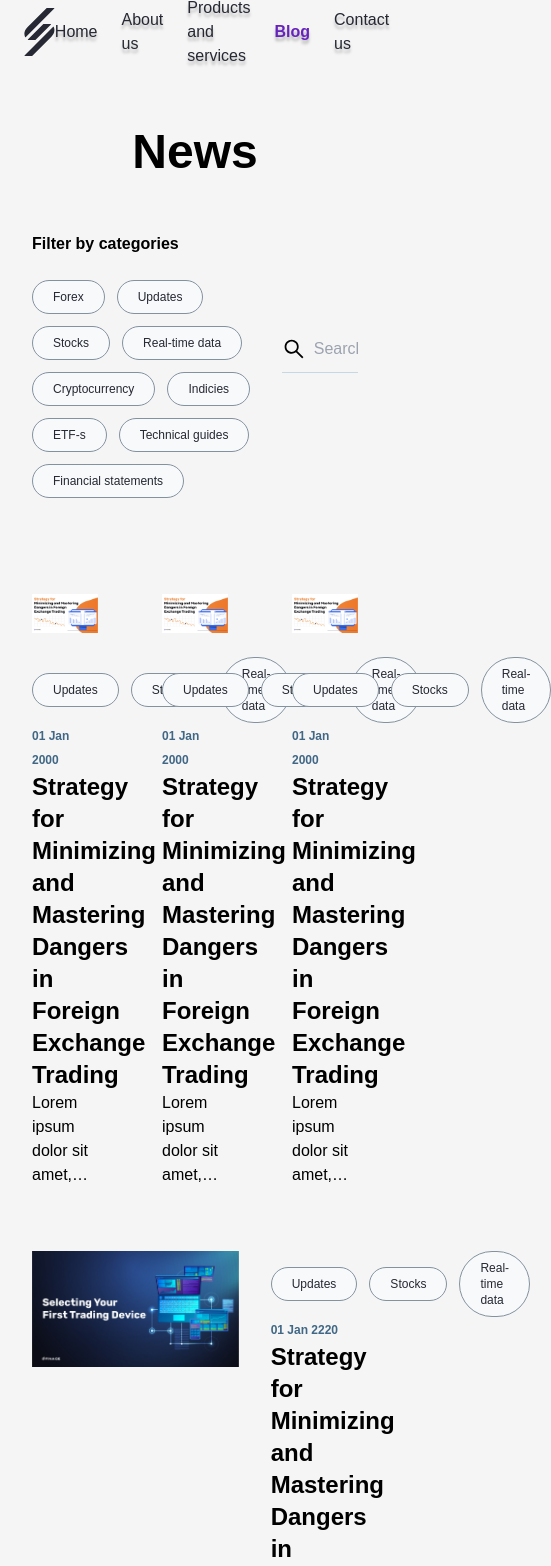
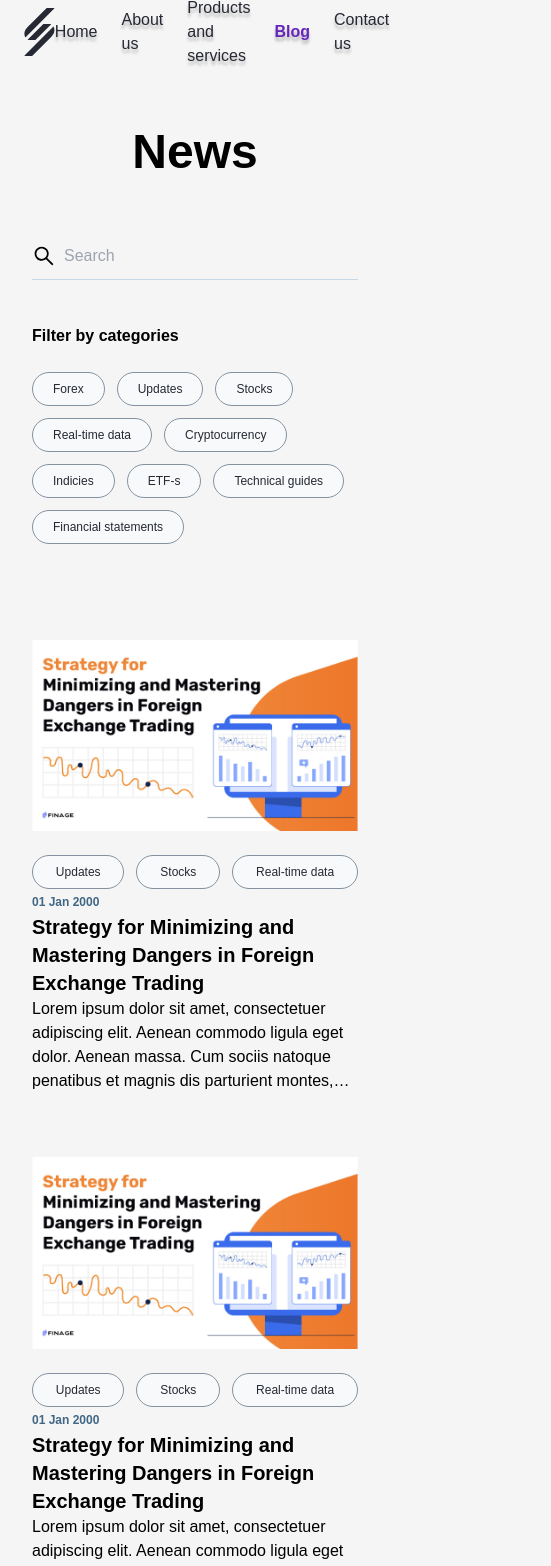
Before and after one commit to msinemkaya/fintech, a React (Create React App) app: page /blog in a window 390 px wide. Shown: the top 1566 px of the page, 551 px wide, since content can reach past the window. Built offline with nearby package versions, Linux system fonts and the light colour scheme.

Commit message:
feat: made blog page responsive

```diff
--- a/src/components/Sections/BlogNewsSection.js
+++ b/src/components/Sections/BlogNewsSection.js
@@ -98,7 +98,7 @@ export default function BlogNewsSection({  }){
   ]
 
   return(
-    <GridBox className='grid-cols-3'>
+    <GridBox className='semi-md:grid-cols-3 sm:grid-cols-2 '>
       {news.map((news,index) => (
         <BlogNewsCard img={news.img} topics={news.topics} title={news.title} date={news.date} key={index}>
           {news.content}
--- a/src/components/Sections/NewsHeadingSection.js
+++ b/src/components/Sections/NewsHeadingSection.js
@@ -28,7 +28,7 @@ export default function NewsHeadingSection(){
   return(
     <Section className='my-16'>
       <H2 className='font-extrabold text-5xl text-center'>News</H2>
-      <FlexBox className='my-14 px-8 gap-3'>
+      <FlexBox className='my-14 px-8 gap-3 flex-col md:flex-row'>
         <FilterByCategories categories={categories}/>
         <SearchBar value={value} onChange={handleSearch}/>
       </FlexBox>
--- a/src/components/common/Badge.js
+++ b/src/components/common/Badge.js
@@ -1,7 +1,7 @@
 import Span from '../base/Span'
 export default function Badge({ children }){
   return(
-    <Span className='py-2 px-5 bg-secondary-light border-primary-grey border rounded-full text-xs first-letter:uppercase text-primary-dark hover:bg-primary-blue hover:text-white transition-all duration-500'>
+    <Span className='py-2 px-5 bg-secondary-light border-primary-grey border rounded-full text-xs first-letter:uppercase text-primary-dark hover:bg-primary-blue hover:text-white transition-all duration-500 whitespace-nowrap flex-auto text-center'>
       {children}
     </Span>
   );
--- a/src/components/common/BlogNewsCard.js
+++ b/src/components/common/BlogNewsCard.js
@@ -9,9 +9,9 @@ import Container from '../base/Container';
 export default function BlogNewsCard({ img, topics, date, title, children }){
   return(
     <Container className='p-8 blognews'>
-      <Img url={img} className='mb-6'/>
+      <Img url={img} className='mb-6 w-full'/>
       <Container>
-        <FlexBox className='gap-3 newsflexbox'>
+        <FlexBox className='gap-3 flex-wrap newsflexbox'>
           {topics.map((topic, index) => (
             <Badge key={index}>
               {topic}
@@ -21,7 +21,7 @@ export default function BlogNewsCard({ img, topics, date, title, children }){
         <Span className='py-4 text-xs text-primary-blue font-bold self-start'>
           {date}
         </Span>
-        <H5 className='text-2xl font-semibold'>{title}</H5>
+        <H5 className='semi-md:text-2xl text-xl font-semibold'>{title}</H5>
         <P className='line-clamp-4'>
           {children}
         </P>
--- a/src/components/common/SearchBar.js
+++ b/src/components/common/SearchBar.js
@@ -5,7 +5,7 @@ import Icon from './Icon';
 export default function SearchBar({...rest}){
 
   return(
-    <Container className='relative w-full lg:basis-2/5'>
+    <Container className='relative w-full lg:basis-2/5 -order-1 md:order-2'>
       <Icon type='search' className='absolute left-0 top-3' size={24}/>
       <ContactInput type='text' placeholder='Search' className='pl-8' {...rest}/>
     </Container>
--- a/src/index.css
+++ b/src/index.css
@@ -20,6 +20,16 @@ html, body {
   text-shadow: 0px 4px 3px #00000040;
 }
 
+.menu-flags #rfs-btn {
+  border: none;
+}
+
+.menu-flags #rfs-btn::after {
+  display: none;
+}
+
+@media screen and (min-width: 850px) {
+
   .blognews:nth-child(4n) {
     grid-column: span 3;
     display: grid;
@@ -35,11 +45,4 @@ html, body {
   .blognews:nth-child(8n) img {
     order: 2;
   }
-
-.menu-flags #rfs-btn {
-  border: none;
 }
-
-.menu-flags #rfs-btn::after {
-  display: none;
-}
```
Lines whose indentation alone changed are shown as unchanged.
